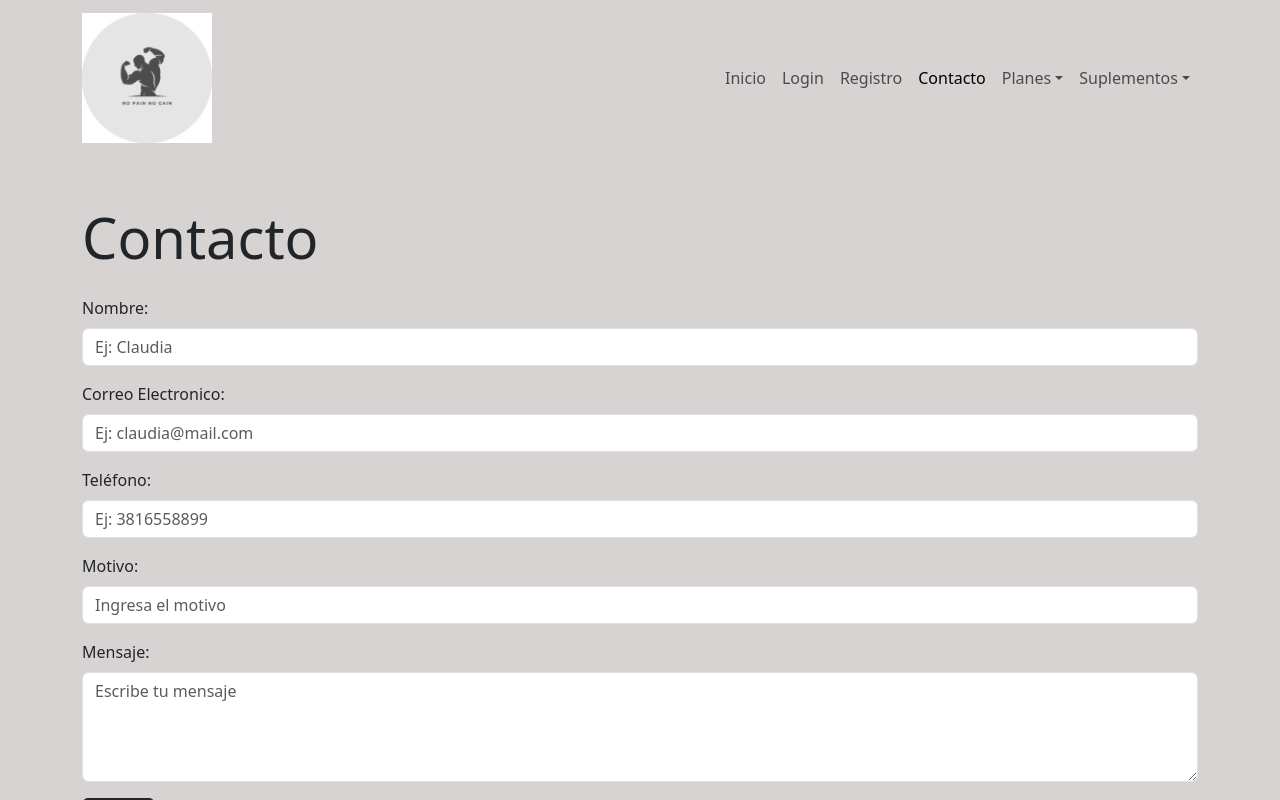
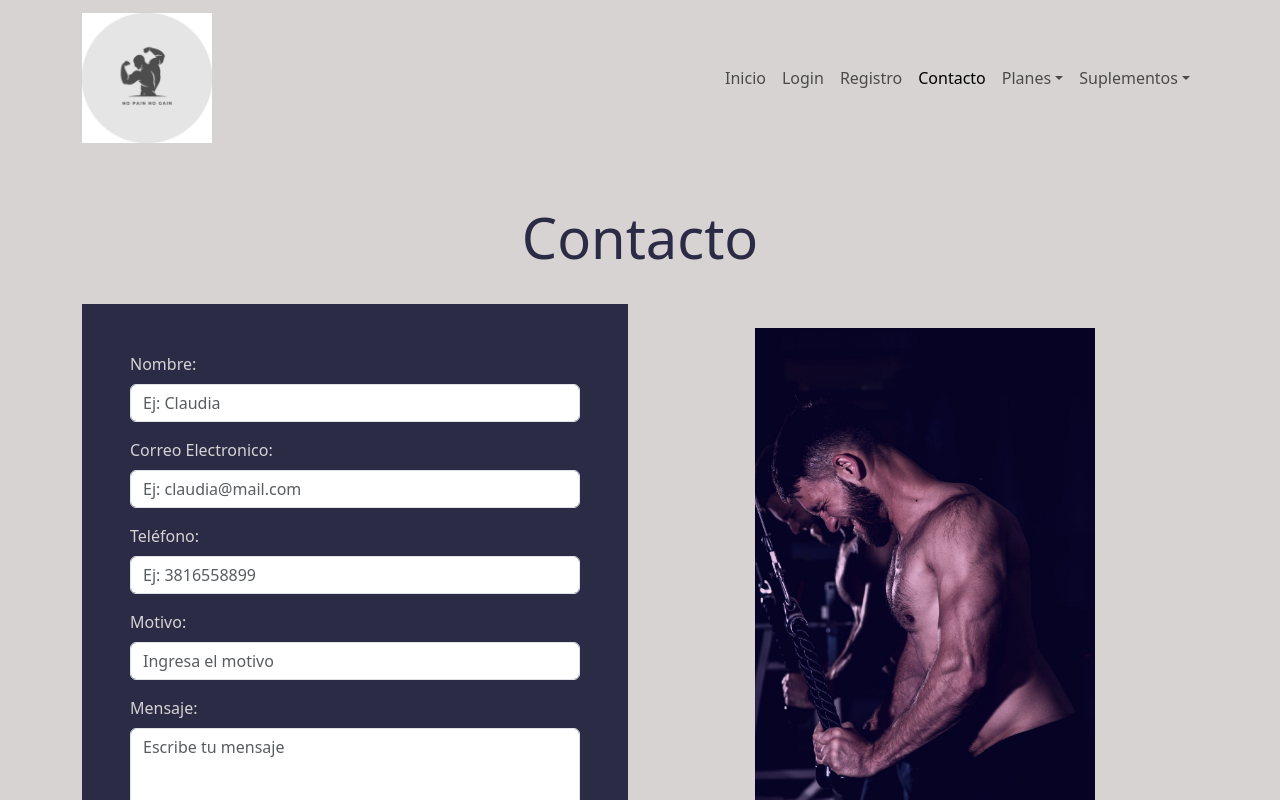
Before and after one commit to cristiandcode/Gimnasio, a React (Vite) app: page /Contacto in a window 1280 px wide. Shown: the top 800 px of the page. Built offline with nearby package versions, Linux system fonts and the light colour scheme.

Commit message:
se cambiaron los colores y agrego una imagen en la pag de contacto

```diff
--- a/src/components/pages/Contacto.jsx
+++ b/src/components/pages/Contacto.jsx
@@ -1,6 +1,7 @@
-import { Button, Container, Form } from "react-bootstrap";
+import { Button, Col, Container, Form, Row } from "react-bootstrap";
 import { useForm } from "react-hook-form";
 import Swal from "sweetalert2";
+import contacto from "../../assets/contacto.jpg"
 
 const Contacto = () => {
   const {
@@ -28,8 +29,10 @@ const Contacto = () => {
 
   return (
     <Container className="mainSection">
-      <h1 className="display-4 mt-5">Contacto</h1>
-      <Form className="my-4" onSubmit={handleSubmit(onSubmit)}>
+      <h1 className="display-4 mt-5 textoMorado text-center">Contacto</h1>
+      <Row>
+        <Col lg={6}>
+          <Form className="my-4 textoClaro bgMorado p-5" onSubmit={handleSubmit(onSubmit)}>
             <Form.Group className="mb-3" controlId="formNombre">
               <Form.Label>Nombre:</Form.Label>
               <Form.Control
@@ -66,7 +69,8 @@ const Contacto = () => {
                   },
                   maxLength: {
                     value: 30,
-                message: "El correo debe contener como máximo 30 caracteres",
+                    message:
+                      "El correo debe contener como máximo 30 caracteres",
                   },
                   pattern: {
                     value:
@@ -76,7 +80,9 @@ const Contacto = () => {
                   },
                 })}
               />
-          <Form.Text className="text-danger">{errors.email?.message}</Form.Text>
+              <Form.Text className="text-danger">
+                {errors.email?.message}
+              </Form.Text>
             </Form.Group>
             <Form.Group className="mb-3" controlId="formTelefono">
               <Form.Label>Teléfono:</Form.Label>
@@ -121,7 +127,9 @@ const Contacto = () => {
                 })}
               />
             </Form.Group>
-        <Form.Text className="text-danger">{errors.motivo?.message}</Form.Text>
+            <Form.Text className="text-danger">
+              {errors.motivo?.message}
+            </Form.Text>
             <Form.Group className="mb-3" controlId="formMesaje">
               <Form.Label>Mensaje:</Form.Label>
               <Form.Control
@@ -146,10 +154,19 @@ const Contacto = () => {
                 {errors.mensaje?.message}
               </Form.Text>
             </Form.Group>
-        <Button variant="dark" type="submit">
+            <Button variant="light" type="submit">
               Enviar
             </Button>
           </Form>
+        </Col>
+        <Col className="text-center" lg={6}>
+        <img
+            src={contacto}
+            alt="hombre entrenando con polea"
+            className="img-fluid m-5"
+            width={340}
+          /></Col>
+      </Row>
     </Container>
   );
 };
```
Also changed, not shown: src/assets/contacto.jpg (added). Lines whose indentation alone changed are shown as unchanged.
